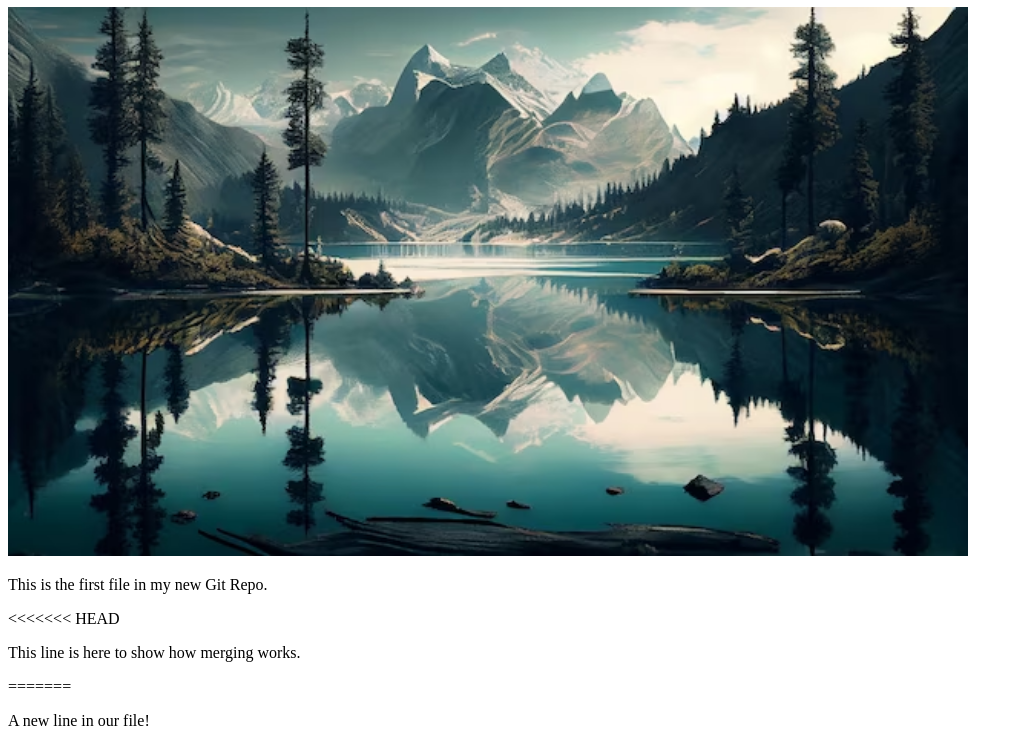
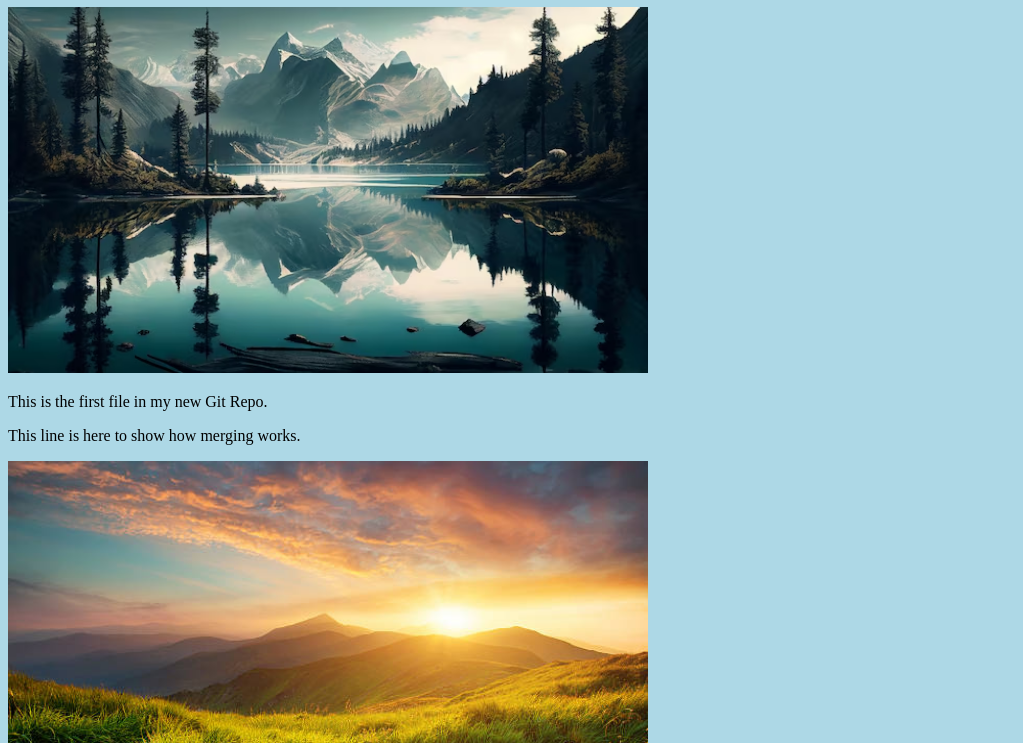
Before and after one commit to Coding139/hello-world, a plain HTML site: page index.html in a window 1280 px wide. Shown: the part 73-816 px from the top of the page, without its empty margins (0-1023 px from the left). Drawn offline with Linux system fonts and the light colour scheme.

Commit message:
Updated index.html, Resized image

```diff
--- a/index.html
+++ b/index.html
@@ -2,19 +2,15 @@
 <html>
 <head>
 <title>Hello World!</title>
+<link rel="stylesheet" href="bluestyle.css">
 </head>
 <body>
 
 <h1>Hello world!</h1>
-<div><img src="img_hello_world.jpg" alt="Hello World from Space" style="width:100%;max-width:960px"></div>
+<div><img src="img_hello_world.jpg" alt="Hello World from Space" style="width:100%;max-width:640px"></div>
 <p>This is the first file in my new Git Repo.</p>
-<<<<<<< HEAD
 <p>This line is here to show how merging works.</p>
-=======
-<p>A new line in our file!</p>
 <div><img src="img_hello_git.jpg" alt="Hello Git" style="width:100%;max-width:640px"></div>
-
->>>>>>> hello-world-images
 
 </body>
 </html>
```
